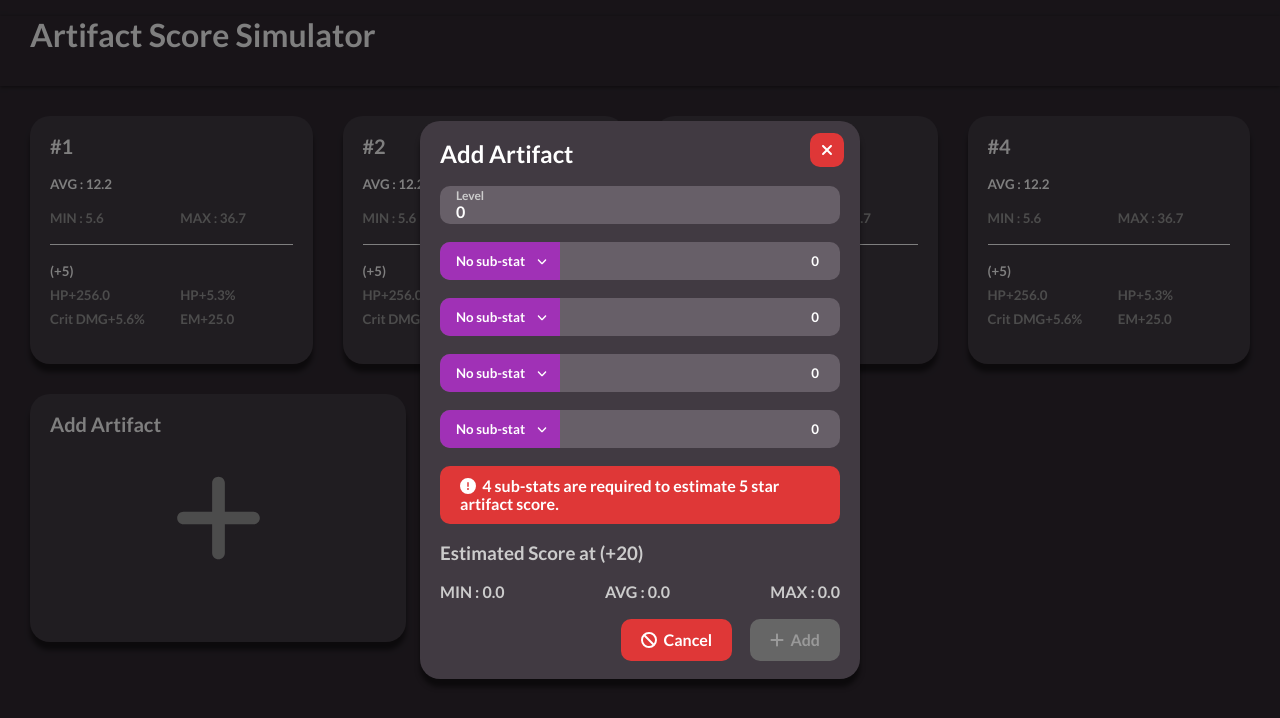
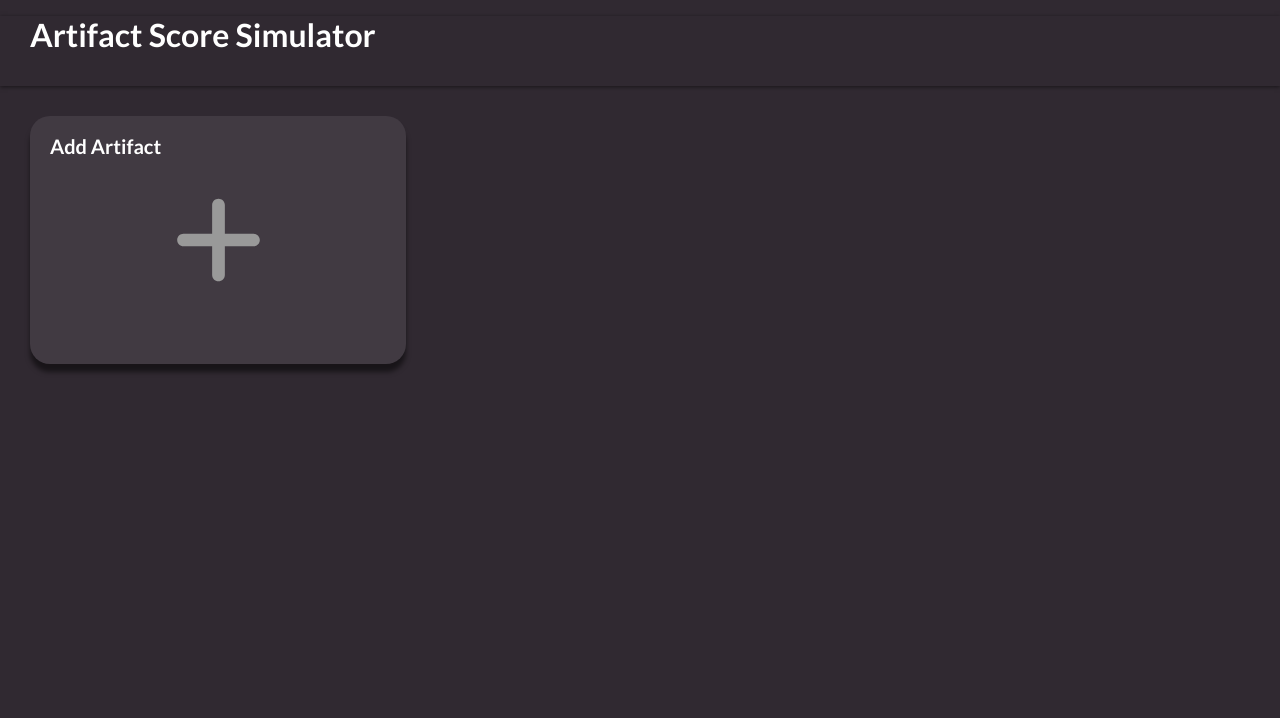
Before and after one commit to Nekodigi/genshin-score-simulator, a React (Create React App) app: page / in a window 1280 px wide. Shown: the top 718 px of the page. Built offline with nearby package versions, Linux system fonts and the light colour scheme; the HTML template or start-up script is replaced by a standard one.

Commit message:
docs update

```diff
--- a/src/App.jsx
+++ b/src/App.jsx
@@ -8,8 +8,8 @@ import { Artifact } from './structure/class/artifact';
 import { Status } from './structure/class/status';
 
 function App() {
-  const [overlay, setOverlay] = useState({enable:true, id:-1});
-  const [artifacts, setArtifacts] = useState([new Artifact([new Status("HP ", 256), new Status("HP%", 5.3), new Status("CrD", 5.6), new Status("ElM", 25)], 5, true),new Artifact([new Status("HP ", 256), new Status("HP%", 5.3), new Status("CrD", 5.6), new Status("ElM", 25)], 5, true),new Artifact([new Status("HP ", 256), new Status("HP%", 5.3), new Status("CrD", 5.6), new Status("ElM", 25)], 5, true),new Artifact([new Status("HP ", 256), new Status("HP%", 5.3), new Status("CrD", 5.6), new Status("ElM", 25)], 5, true)]);
+  const [overlay, setOverlay] = useState({enable:false, id:-1});
+  const [artifacts, setArtifacts] = useState([]);
 
   const addArtifact = (artifact) => {//arrow function wrapped, auto desc sorted.
     setArtifacts(() => [...artifacts, artifact].sort((a, b) => b.avg.score()-a.avg.score()));
```
Also changed, not shown: 7 other files (tests, documents, lock files or other folders).
